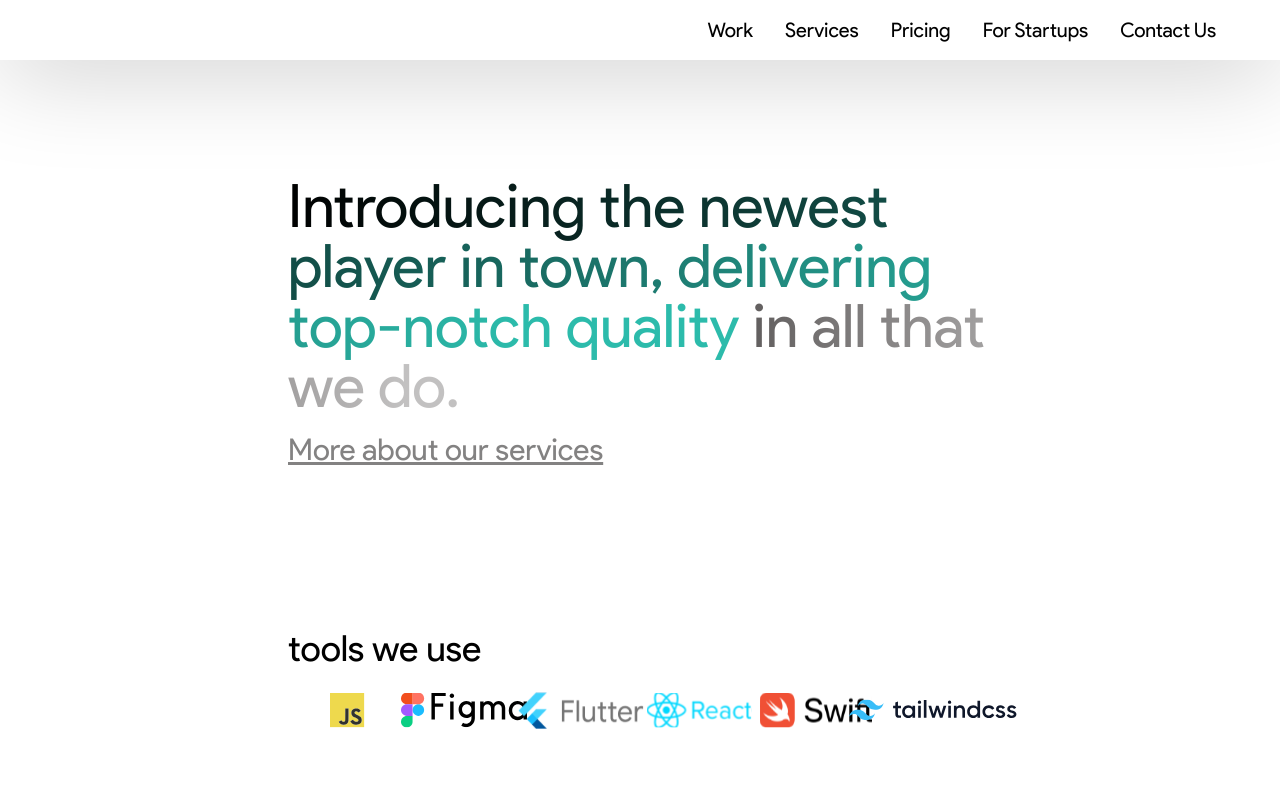
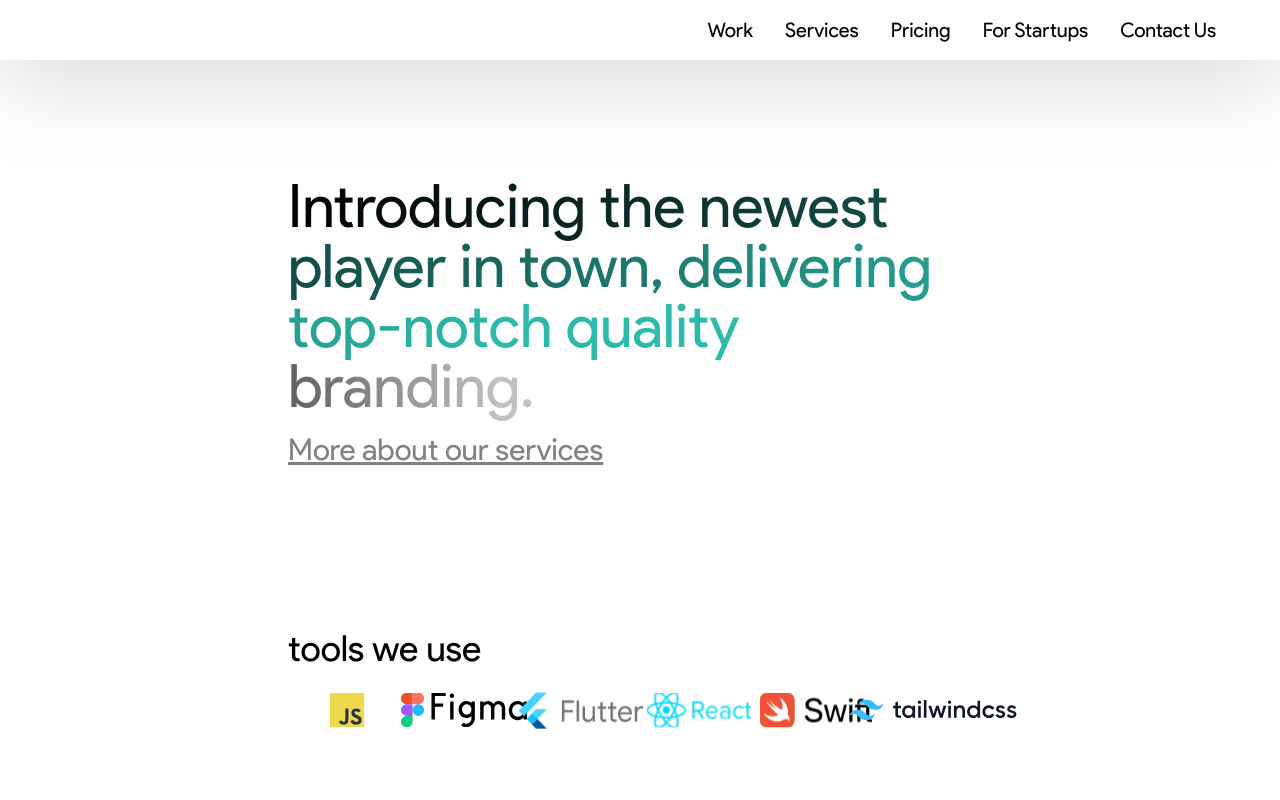
Before and after one commit to ManupaDev/curve, a Next.js app: page / in a window 1280 px wide. Shown: the top 800 px of the page. Built offline with nearby package versions, Linux system fonts and the light colour scheme.

Commit message:
feat: added landing scroll anims

```diff
--- a/app/components/cta.tsx
+++ b/app/components/cta.tsx
@@ -1,8 +1,14 @@
+import { motion } from "framer-motion";
 import Link from "next/link";
 
 function CTA() {
   return (
-    <div className="border-black py-16 xl:py-32">
+    <motion.div
+      initial={{ opacity: 0, y: 20 }}
+      whileInView={{ opacity: 1, y: 0 }}
+      viewport={{ once: true, amount: 0.5 }}
+      className="border-black py-16 xl:py-32"
+    >
       <h1 className="text-center text-2xl lg:text-left xl:text-5xl">
         Interested in getting the pricing info or want check our services?
         <br />
@@ -19,7 +25,7 @@ function CTA() {
           Drop a message
         </button>
       </div>
-    </div>
+    </motion.div>
   );
 }
 
--- a/app/components/hero.tsx
+++ b/app/components/hero.tsx
@@ -6,14 +6,37 @@ import ReactLogo from "./../../public/assets/react-logo.svg";
 import SwiftLogo from "./../../public/assets/swift-logo.svg";
 import TailwindLogo from "./../../public/assets/tailwindcss-logo.svg";
 import Link from "next/link";
+import { useEffect, useMemo, useState } from "react";
+import { motion } from "framer-motion";
 
 function Hero() {
+  const [text, setText] = useState("all that we do");
+  const strings = useMemo(() => ["Ux/Ui", "development", "branding"], []);
+  const [index, setIndex] = useState(0);
+
+  useEffect(() => {
+    const interval = setInterval(() => {
+      setIndex((prevIndex) => (prevIndex + 1) % strings.length);
+    }, 2000);
+
+    return () => clearInterval(interval);
+  }, [strings.length]);
+
+  useEffect(() => {
+    setText(strings[index]);
+  }, [index, strings]);
+
   return (
-    <div className="flex min-h-screen flex-col  justify-between border-black py-16 lg:justify-start xl:justify-between xl:gap-y-16 xl:py-32">
+    <motion.div
+      initial={{ opacity: 0 }}
+      whileInView={{ opacity: 1 }}
+      viewport={{ once: true }}
+      className="flex min-h-screen flex-col  justify-between border-black py-16 lg:justify-start xl:justify-between xl:gap-y-16 xl:py-32"
+    >
       <div>
         <h1 className="text-5xl lg:mt-16 xl:mt-0 xl:text-6xl ">
           <span className="text-bg-1">Introducing the newest player in town, delivering top-notch quality </span>
-          <span className="text-bg-2">in all that we do.</span>
+          <span className="text-bg-2">{text}.</span>
         </h1>
         <Link
           href="/services"
@@ -34,7 +57,7 @@ function Hero() {
           <Image width={96} className="sm:scale-125 xl:scale-175" src={TailwindLogo} alt="tailwindcss-logo" />
         </div>
       </div>
-    </div>
+    </motion.div>
   );
 }
 
--- a/app/components/showcase.tsx
+++ b/app/components/showcase.tsx
@@ -1,19 +1,24 @@
 import Image from "next/image";
 import TheusImage from "./../../public/assets/theus-branding.png";
 import DailyImage from "./../../public/assets/dayly-branding.png";
+import { motion } from "framer-motion";
 
 function Showcase() {
-
   return (
-    <div className="py-4 xl:py-32 lg:py-8  border-black min-h-screen">
+    <motion.div
+    initial={{ opacity: 0, y: 20 }}
+    whileInView={{ opacity: 1, y: 0 }}
+    viewport={{ once: true, amount: 0.5 }}
+      className="min-h-screen border-black py-4  lg:py-8 xl:py-32"
+    >
       <h1 className="text-3xl xl:text-6xl">
         New to the scene, but already making a <span className="text-curve-blue-3">big impact</span>
       </h1>
-      <div className="grid mt-8 grid-cols-1 lg:grid-cols-2 place-items-center gap-y-8">
+      <div className="mt-8 grid grid-cols-1 place-items-center gap-y-8 lg:grid-cols-2">
         <Image src={TheusImage} alt="theus branding" />
         <Image src={DailyImage} alt="daily branding" />
       </div>
-    </div>
+    </motion.div>
   );
 }
 
--- a/app/page.tsx
+++ b/app/page.tsx
@@ -1,3 +1,5 @@
+"use client";
+
 import Hero from "./components/hero";
 import Showcase from "./components/showcase";
 import Services from "./components/services";
--- a/package.json
+++ b/package.json
@@ -19,6 +19,7 @@
     "clsx": "^1.2.1",
     "eslint": "8.32.0",
     "eslint-config-next": "13.1.2",
+    "framer-motion": "^10.12.16",
     "next": "13.2.0",
     "react": "18.2.0",
     "react-dom": "18.2.0",
```
Also changed, not shown: 1 other file (tests, documents, lock files or other folders).
